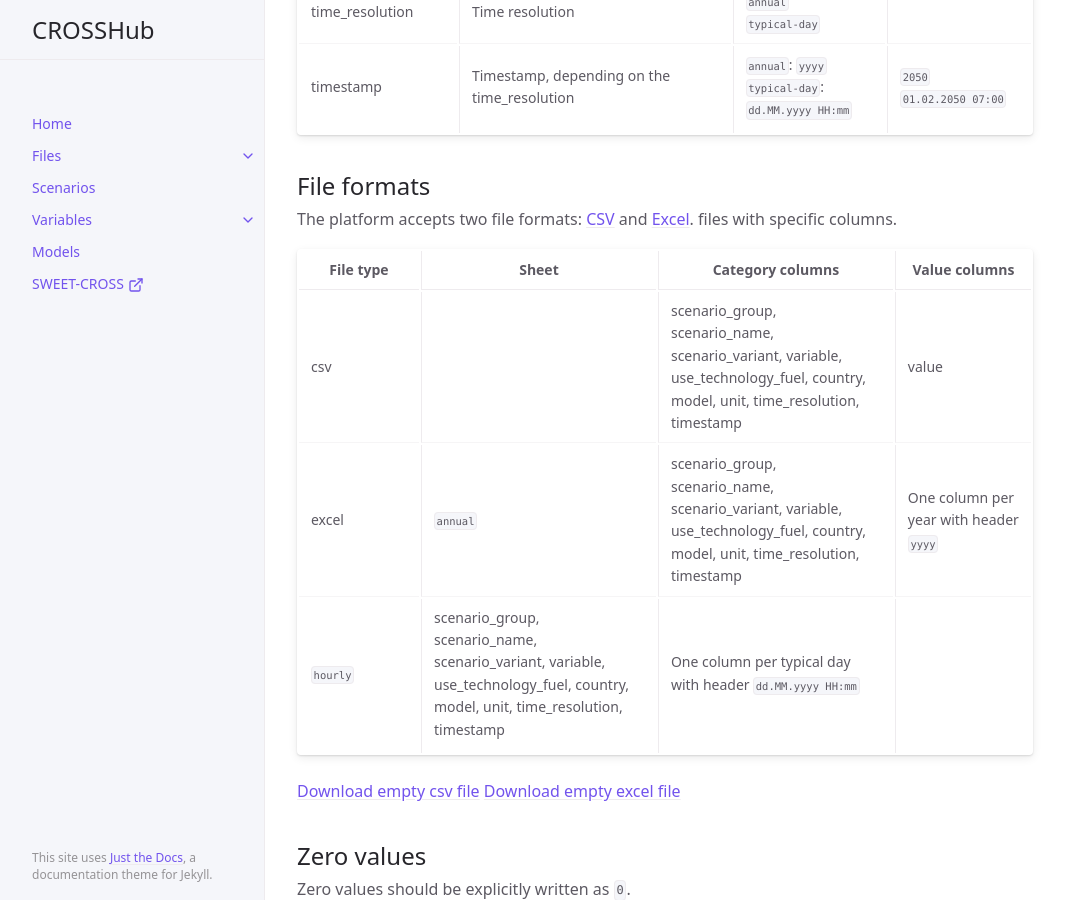
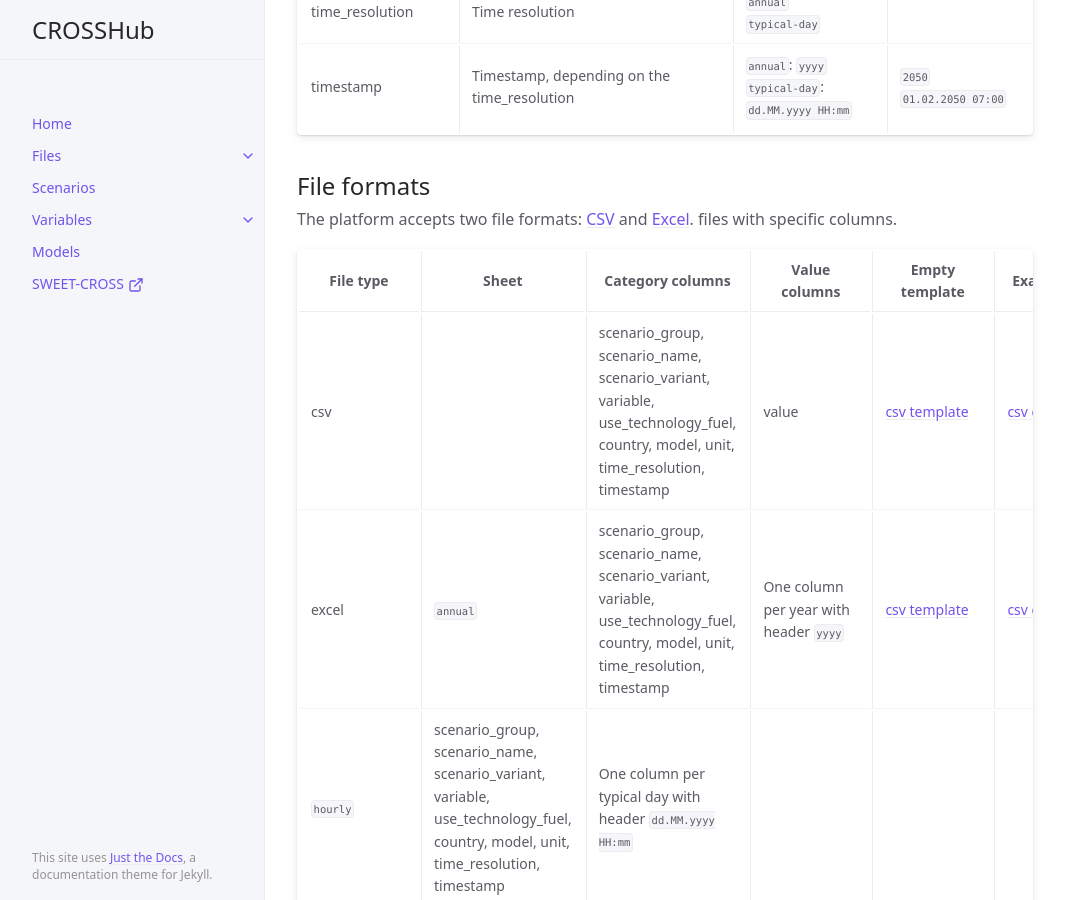
Before and after one commit to sweet-cross/data-model, a Jekyll site: the page built from docs/files/index.md, in a window 1280 px wide and 900 px high, scrolled down 932 px. Shown: the whole window, without its empty margins (107-1172 px from the left). Built offline with Jekyll 4.4.1, drawn with Linux system fonts in a browser that asks for light colours; cached includes are drawn as plain includes.

Commit message:
template in file md

```diff
--- a/docs/files/index.md
+++ b/docs/files/index.md
@@ -30,14 +30,12 @@ nav_order: 2
 ## File formats
 The platform accepts two file formats: [CSV](#csv) and [Excel](#excel).  files with specific columns.
 
-File type | Sheet |Category columns | Value columns |
-| ---- | ---- | ---- | ---- |
-csv | | scenario_group, scenario_name, scenario_variant, variable, use_technology_fuel, country, model, unit, time_resolution, timestamp | value |
-excel |  `annual` | scenario_group, scenario_name, scenario_variant, variable, use_technology_fuel, country, model, unit, time_resolution, timestamp | One column per year with header `yyyy` |
+File type | Sheet |Category columns | Value columns | Empty template | Example file
+| ---- | ---- | ---- | ---- | --- | --- |
+csv | | scenario_group, scenario_name, scenario_variant, variable, use_technology_fuel, country, model, unit, time_resolution, timestamp | value |[csv template](/instructions-data/files/resultsCross_stacked.csv) | [csv example](/instructions-data/files/resultsCross_SES_stacked.csv)|
+excel |  `annual` | scenario_group, scenario_name, scenario_variant, variable, use_technology_fuel, country, model, unit, time_resolution, timestamp | One column per year with header `yyyy` |[csv template](/instructions-data/files/resultsCross_excel.xlsx) | [csv example](/instructions-data/files/resultsCross_SES.xlsx)|
  `hourly` | scenario_group, scenario_name, scenario_variant, variable, use_technology_fuel, country, model, unit, time_resolution, timestamp | One column per typical day with header `dd.MM.yyyy HH:mm` |
 
-[Download empty csv file](/instructions-data/files/resultsCross_stacked.csv)
-[Download empty excel file](/instructions-data/files/resultsCross_excel.csv)
 
 ## Zero values
 Zero values should be explicitly written as `0`.
```
